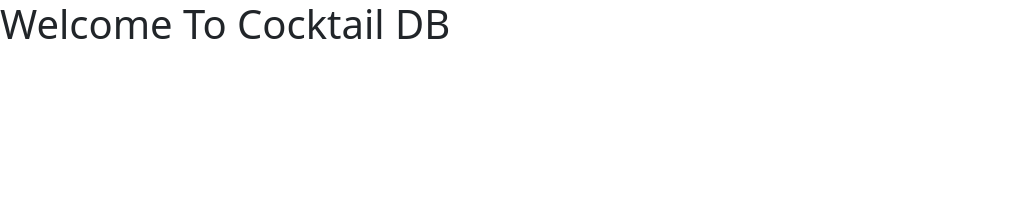
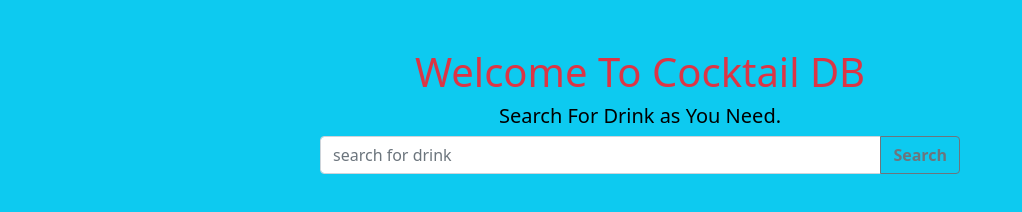
Before and after one commit to arifraj199/cocktaildb, a plain HTML site: page index.html in a window 1280 px wide. Shown: the whole page, without its empty margins (0-1022 px from the left). Drawn offline with nearby package versions, Linux system fonts and the light colour scheme.

Commit message:
primary design added

```diff
--- a/index.html
+++ b/index.html
@@ -10,12 +10,21 @@
     <!-- bootstrap css link -->
     <link href="https://cdn.jsdelivr.net/npm/bootstrap@5.1.3/dist/css/bootstrap.min.css" rel="stylesheet" integrity="sha384-1BmE4kWBq78iYhFldvKuhfTAU6auU8tT94WrHftjDbrCEXSU1oBoqyl2QvZ6jIW3" crossorigin="anonymous">
 </head>
-<body>
-    <header>
-        <section>
+<body class="bg-info">
+    <header class="d-flex justify-content-center">
+        <section class="mt-5 text-danger">
             <h1>Welcome To Cocktail DB</h1>
+            <h5 class="text-center text-black mb-2">Search For Drink as You Need.</h5>
         </section>
     </header>
+    <main>
+        <section class=" d-flex justify-content-center">
+            <div class="input-group mb-3 w-50 mx-auto">
+                <input id="search-field" type="text" class="form-control" placeholder="search for drink" aria-label="Recipient's username" aria-describedby="button-addon2">
+                <button class="btn btn-outline-secondary fw-bold" type="button" id="button-search">Search</button>
+            </div>
+        </section>
+    </main>
 
     <!-- bootstrap js link -->
     <script src="https://cdn.jsdelivr.net/npm/bootstrap@5.1.3/dist/js/bootstrap.bundle.min.js" integrity="sha384-ka7Sk0Gln4gmtz2MlQnikT1wXgYsOg+OMhuP+IlRH9sENBO0LRn5q+8nbTov4+1p" crossorigin="anonymous"></script>
```
